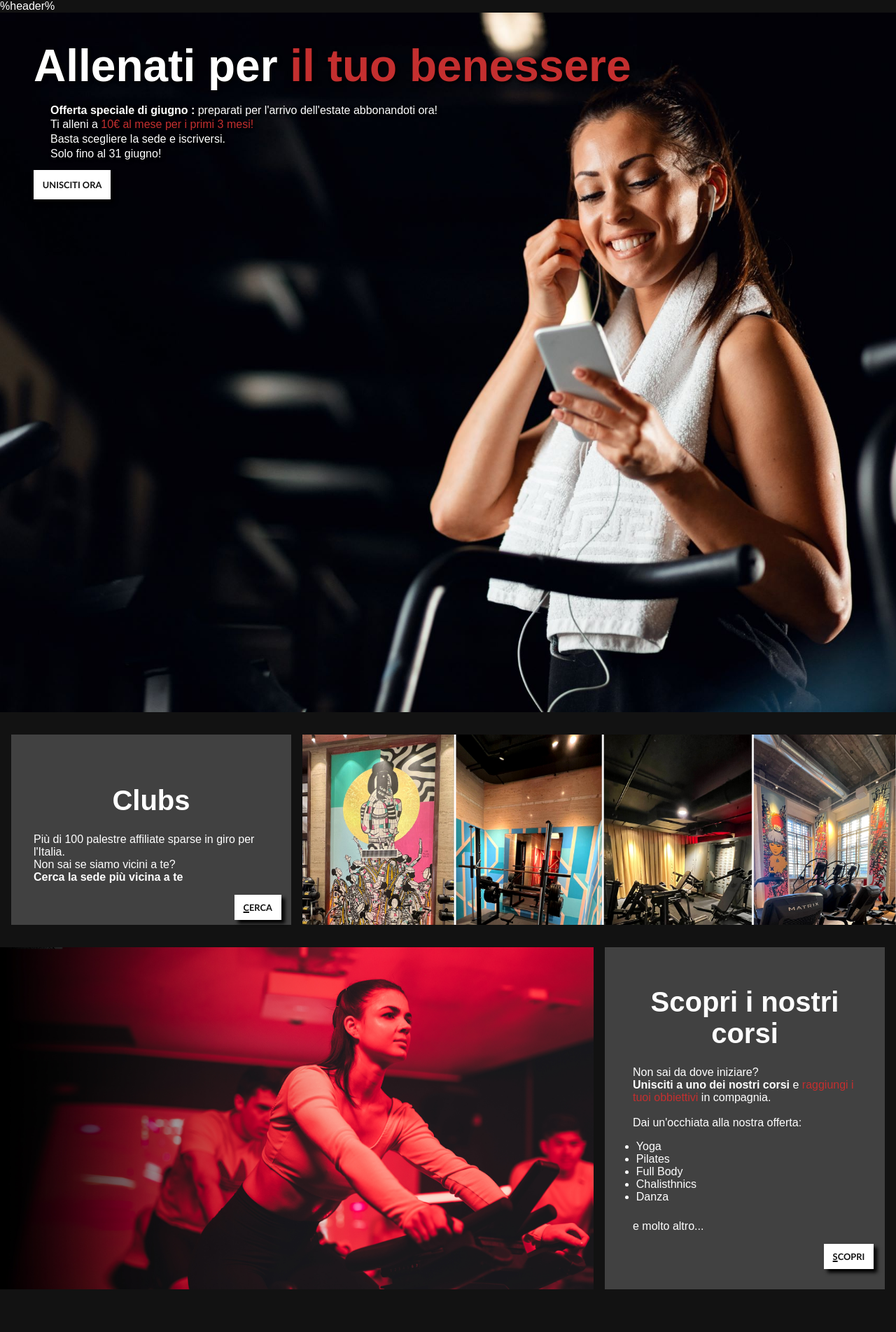
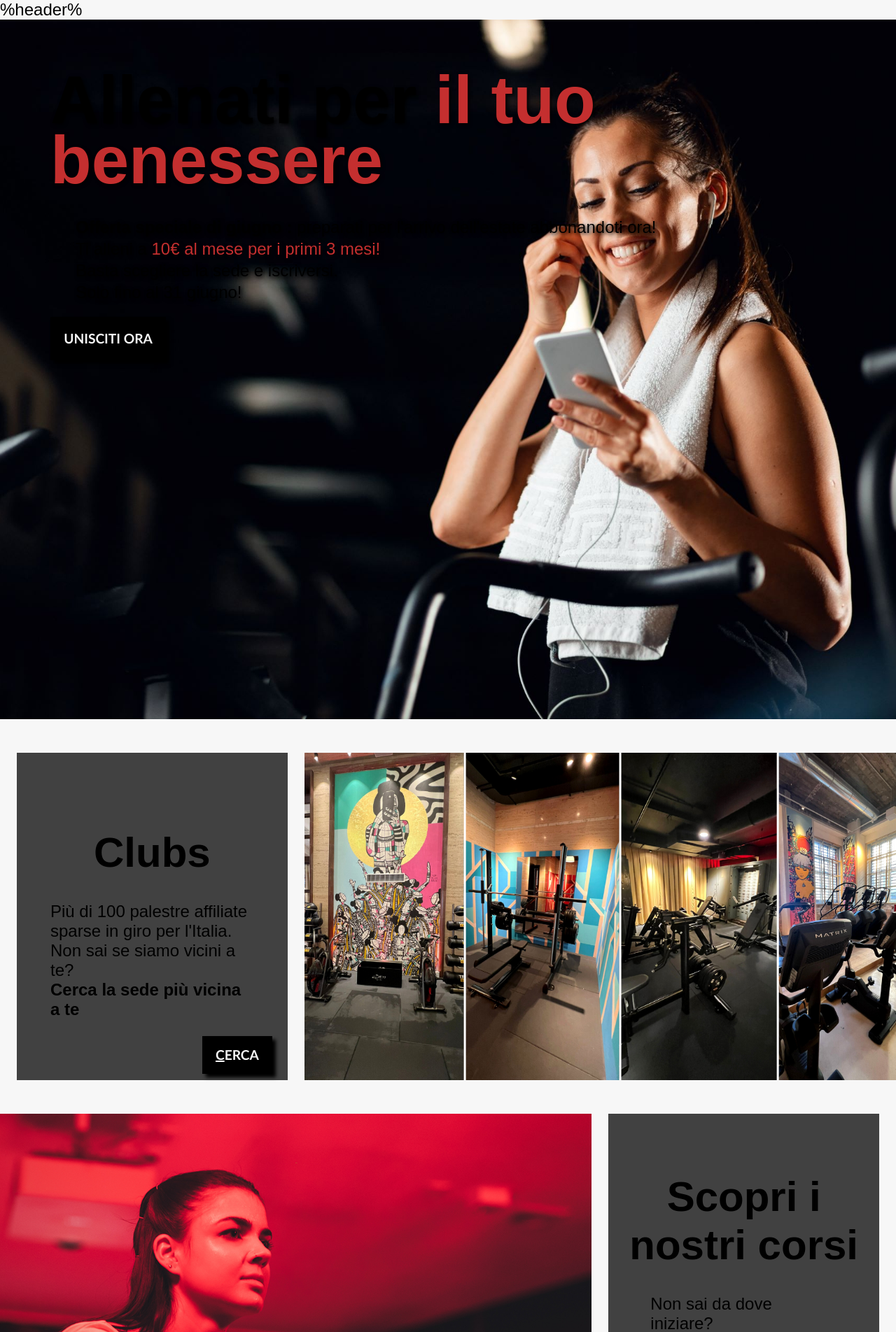
Before and after one commit to IsThisDemi/FitnessCenter, a PHP site: page /html/home.html in a window 1280 px wide. Shown: the top 1904 px of the page at 70% size. Run offline with PHP 8.4, Linux system fonts and the light colour scheme.

Commit message:
piccoli fix css

```diff
--- a/css/mini.css
+++ b/css/mini.css
@@ -6,6 +6,7 @@
 body {
 	margin-bottom: 7em;
 	width: fit-content;
+	font-size: 1em;
 }
 
 /*
--- a/css/style.css
+++ b/css/style.css
@@ -16,8 +16,43 @@
 	--scrollbar: #585858;
 	--scrollbar-background: #282828;
 	--disabled-color: #888888;
+
+	--forza: #f74b45;
+	--equilibrio: #f7d04b;
+	--resistenza: #4bf7a8;
+	--stabilita: #4b4ff7;
+
 }
 
+/* Tema scuro ========================= */
+
+@media (prefers-color-scheme: light) {
+	:root {
+		--primary-color: #f7f7f7;
+		--secondary-color: #b80000;
+		--header-color: #a74646;
+		--gradient-first-color: #282828;
+		--gradient-first-color-hover: #414141;
+		--gradient-second-color: #1b1b1b;
+		--gradient-last-color: #121212;
+		--visited-links: #BBBBBB;
+		--text-color: black;
+		--alternative-text-color: black;
+		--red: rgb(196, 47, 47);
+		--error-color: #C2B800;
+		--links-hover-color: #ffdd36;
+		--links-visited-color:#675396;
+		--scrollbar: #585858;
+		--scrollbar-background: #282828;
+		--disabled-color: #888888;
+
+		--forza: #f74b45;
+		--equilibrio: #f7d04b;
+		--resistenza: #4bf7a8;
+		--stabilita: #4b4ff7;
+
+	}
+}
 * {
 	padding: 0;
 	margin: 0;
@@ -61,7 +96,7 @@ html {
 
 body {
 	padding: 0;
-	font-size: 1em;
+	font-size: 1.5em;
 	margin: auto;
 }
 
@@ -637,35 +672,35 @@ nav ul {
 }
 
 #Forza_box {
-	border-color: #f74b45;
+	border-color: var(--forza);
 }
 
 #Forza_box h3 {
-	color: #f74b45;
+	color: var(--forza);
 }
 
 #Equilibrio_box {
-	border-color: #f7d04b;
+	border-color: var(--equilibrio);
 }
 
 #Equilibrio_box h3 {
-	color: #f7d04b;
+	color: var(--equilibrio);
 }
 
 #Resistenza_box {
-	border-color: #4bf7a8;
+	border-color: var(--resistenza);
 }
 
 #Resistenza_box h3 {
-	color: #4bf7a8;
+	color: var(--resistenza);
 }
 
 #StabilitÃ _box {
-	border-color: #4b4ff7;
+	border-color: var(--stabilita);
 }
 
 #StabilitÃ _box h3 {
-	color: #4b4ff7;
+	color: var(--stabilita);
 }
 
 .overlay {
```
